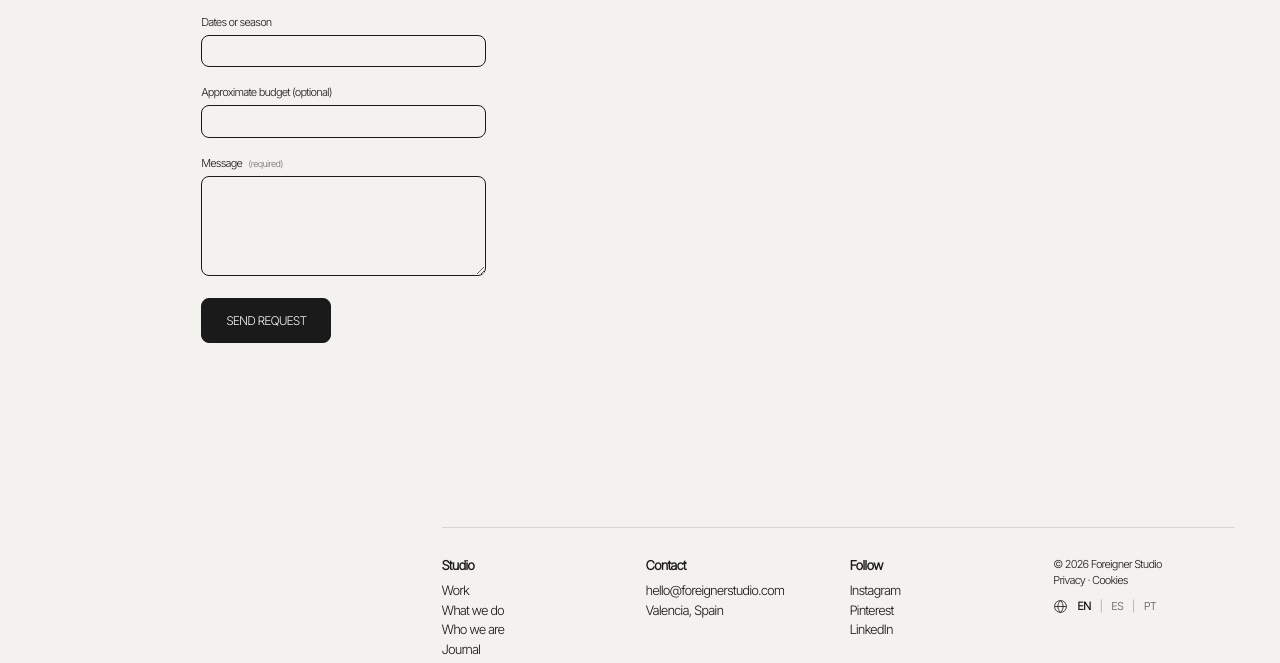
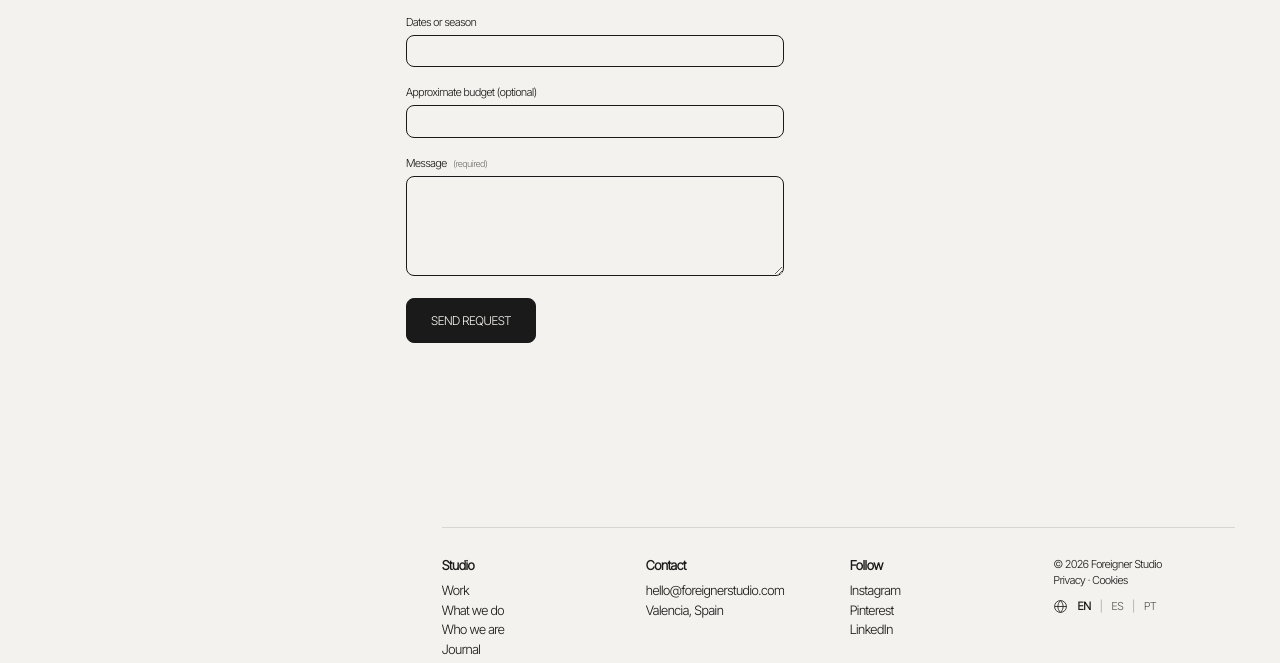
Before and after one commit to helloforeignerstudio/helloforeignerstudio.github.io, a plain HTML site: page contact/index.html in a window 1280 px wide. Shown: the part 796-1459 px from the top of the page. Drawn offline with Linux system fonts and the light colour scheme; a web font is replaced by a local one.

Commit message:
Fix contact form position

```diff
--- a/contact/index.html
+++ b/contact/index.html
@@ -1,14 +1,14 @@
 <!doctype html>
 <html lang="en-GB" xmlns:fb="http://www.facebook.com/2008/fbml" xmlns:og="http://opengraphprotocol.org/schema/">
 <head><style>html{-webkit-text-size-adjust:100%}body{margin:0;background:#f4f2ee;color:#1a1a1a;-webkit-font-smoothing:antialiased}main{display:block}img{max-width:100%}
-.fs-form{max-width:380px;margin:0 0 0 34.5%;padding:40px 0 120px;font-family:inherit}
+.fs-form{position:relative;left:27.7vw;width:378px;max-width:none;margin:0;padding:40px 0 120px;font-family:inherit}
 .fs-form fieldset{border:0;margin:0 0 18px;padding:0}.fs-form legend,.fs-form label{display:block;font-size:11px;margin:0 0 6px}
 .fs-form .row2{display:flex;gap:12px}.fs-form .row2>div{flex:1}
 .fs-form input,.fs-form select,.fs-form textarea{box-sizing:border-box;width:100%;border:1px solid #1a1a1a;border-radius:8px;background:transparent;padding:8px 15px;font:inherit;font-size:9.7px;color:#1a1a1a;height:32.5px}
 .fs-form textarea{height:100px}.fs-form .hp{position:absolute;left:-9999px}
 .fs-form button{background:#1a1a1a;color:#f4f2ee;border:1px solid #1a1a1a;border-radius:8px;padding:14px 24px;font:inherit;font-size:12px;text-transform:uppercase;cursor:pointer}
 .fs-form small{font-size:9px;opacity:.6;margin-left:4px}
-@media(max-width:767px){.fs-form{margin:0 10px;max-width:none}}
+@media(max-width:767px){.fs-form{left:0;width:auto;margin:0 10px}}
 </style>
 <meta content="IE=edge,chrome=1" http-equiv="X-UA-Compatible"/>
 <meta content="width=device-width, initial-scale=1" name="viewport"/>
```
